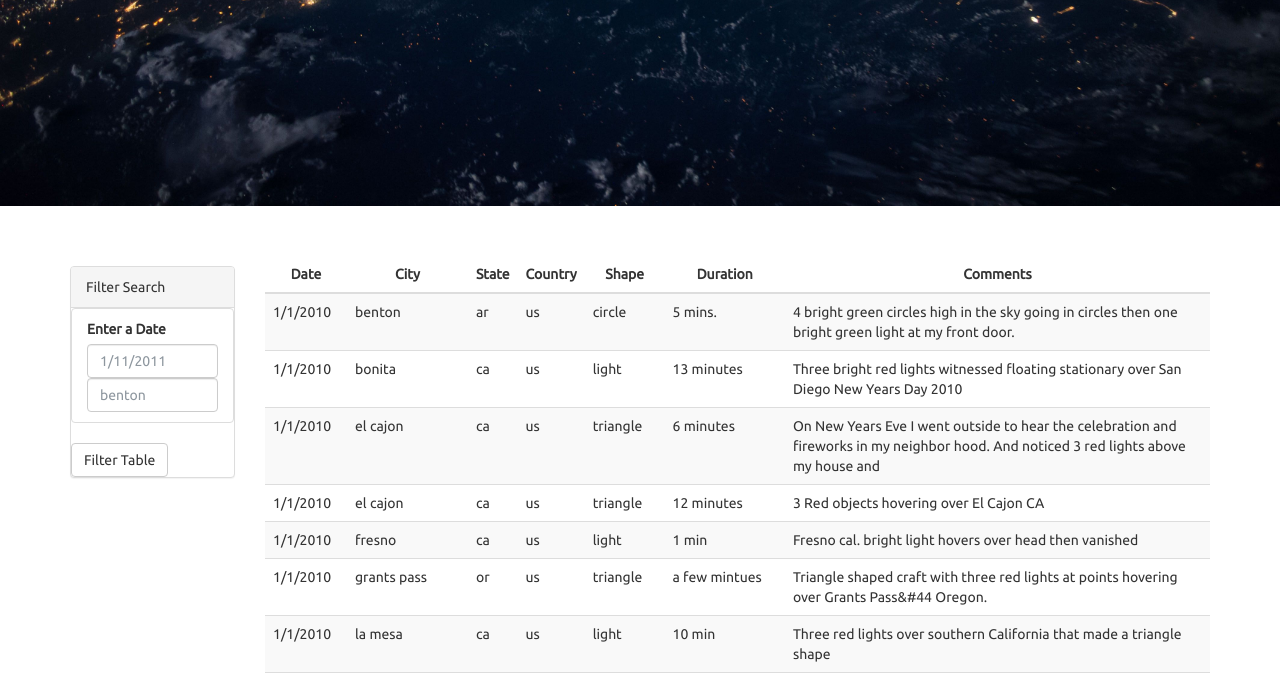
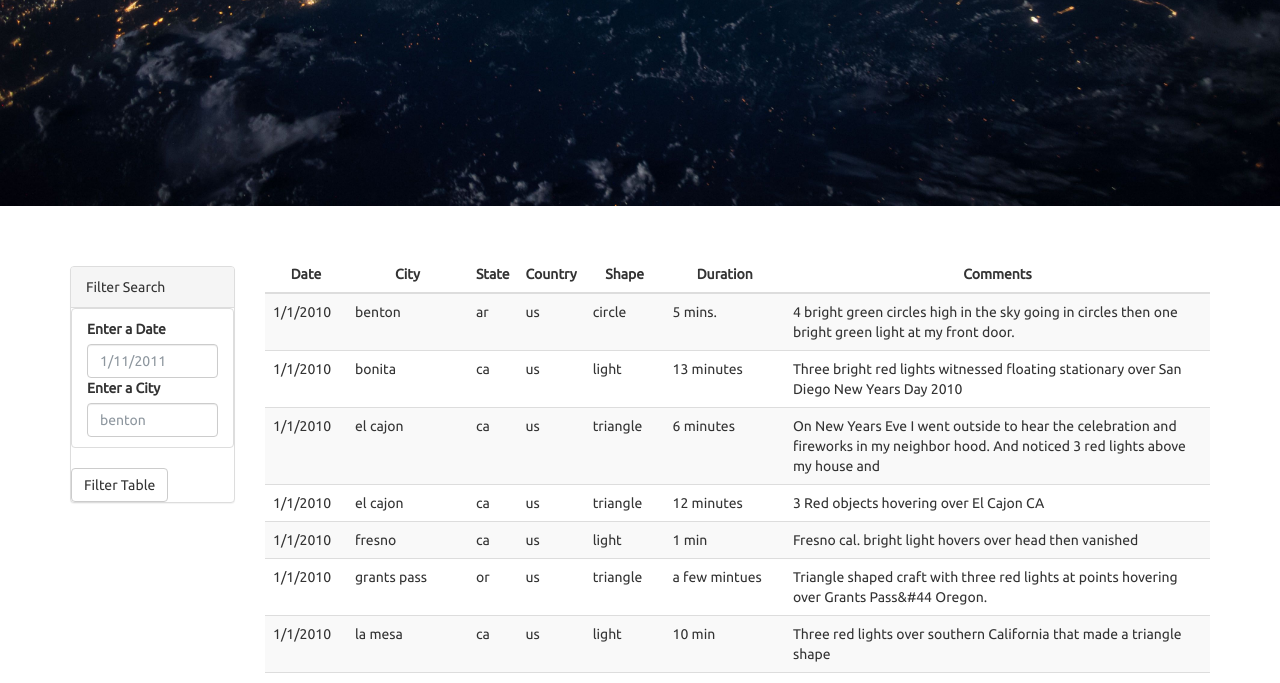
Before and after one commit to Boyder3113/Javascript_challenge, a plain HTML site: page index.html in a window 1280 px wide. Shown: the part 406-1089 px from the top of the page. Drawn offline with nearby package versions, Linux system fonts and the light colour scheme.

Commit message:
adding label for city field to index file

```diff
--- a/index.html
+++ b/index.html
@@ -38,7 +38,7 @@
                       <li class="filter list-group-item">
                         <label for="date">Enter a Date</label>
                         <input class="form-control" id="datetime" type="text" placeholder="1/11/2011">
-                        <!--label for="city">Enter a City</label-->
+                        <label for="city">Enter a City</label>
                         <input class="form-control" id="city" type="text" placeholder="benton">
                       </li>
                     </ul>
```
